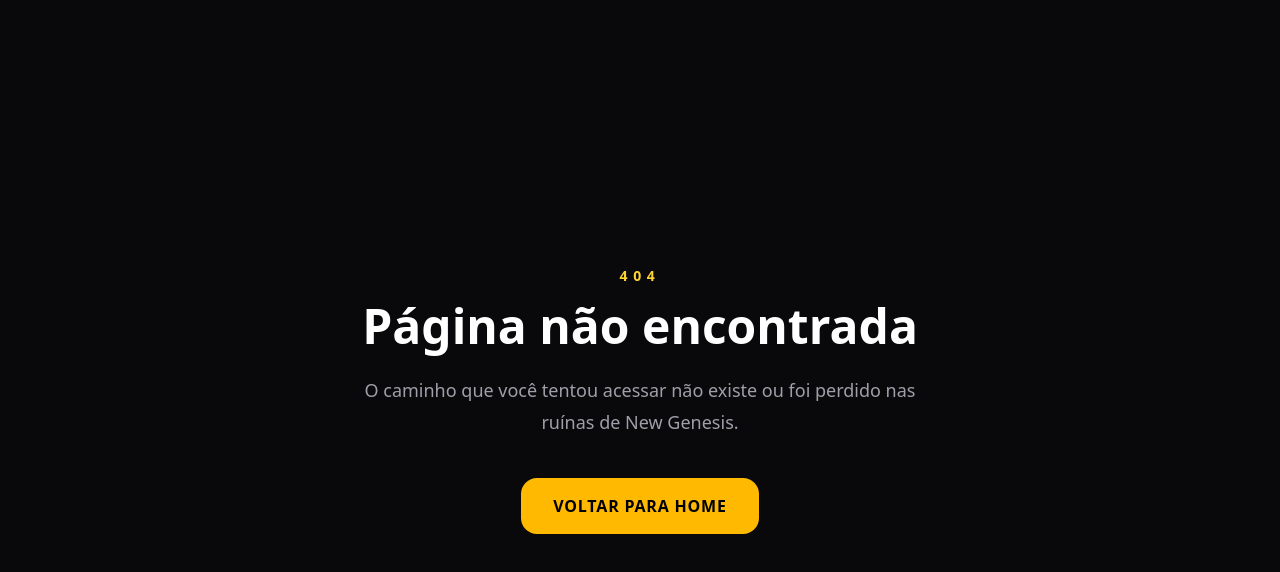
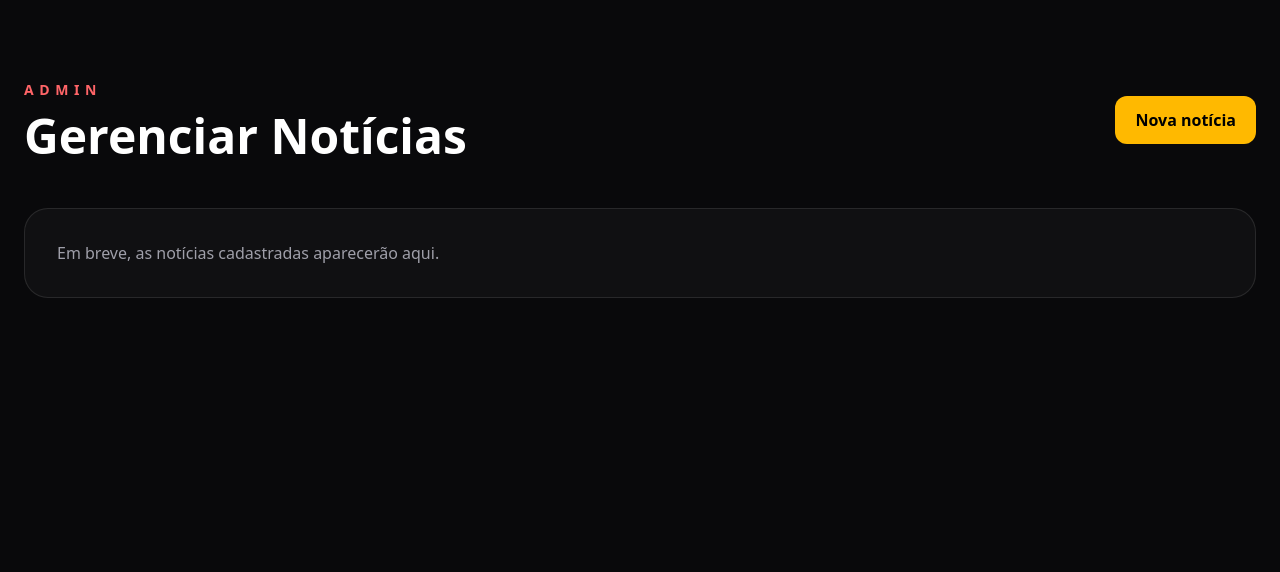
Before and after one commit to crsandrade/newgenesis-webproject, a Next.js app: page /admin/news in a window 1280 px wide. Before the commit this address had no page. Shown: the top 572 px of the page. Built offline with nearby package versions, Linux system fonts and the light colour scheme.

Commit message:
feat: add admin news routes

```diff
--- /dev/null
+++ b/app/(auth)/admin/create/page.tsx
@@ -0,0 +1,23 @@
+import type { Metadata } from "next";
+
+export const metadata: Metadata = {
+  title: "Criar Notícia",
+};
+
+export default function CreateNewsPage() {
+  return (
+    <main className="min-h-screen px-6 py-20 text-white">
+      <div className="mx-auto max-w-3xl">
+        <p className="mb-3 text-sm font-bold uppercase tracking-[0.4em] text-red-400">
+          Admin
+        </p>
+
+        <h1 className="text-5xl font-black">Criar notícia</h1>
+
+        <p className="mt-6 text-zinc-400">
+          Em breve algo será criado aqui
+        </p>
+      </div>
+    </main>
+  );
+}
--- /dev/null
+++ b/app/(auth)/admin/news/page.tsx
@@ -0,0 +1,37 @@
+import type { Metadata } from "next";
+import Link from "next/link";
+
+export const metadata: Metadata = {
+  title: "Gerenciar Notícias",
+};
+
+export default function AdminNewsPage() {
+  return (
+    <main className="min-h-screen px-6 py-20 text-white">
+      <div className="mx-auto max-w-7xl">
+        <div className="flex items-center justify-between gap-6">
+          <div>
+            <p className="mb-3 text-sm font-bold uppercase tracking-[0.4em] text-red-400">
+              Admin
+            </p>
+
+            <h1 className="text-5xl font-black">Gerenciar Notícias</h1>
+          </div>
+
+          <Link
+            href="/admin/news/create"
+            className="rounded-xl bg-amber-400 px-5 py-3 font-bold text-black transition hover:bg-amber-300"
+          >
+            Nova notícia
+          </Link>
+        </div>
+
+        <div className="mt-12 rounded-3xl border border-white/10 bg-white/[0.03] p-8">
+          <p className="text-zinc-400">
+            Em breve, as notícias cadastradas aparecerão aqui.
+          </p>
+        </div>
+      </div>
+    </main>
+  );
+}
```
